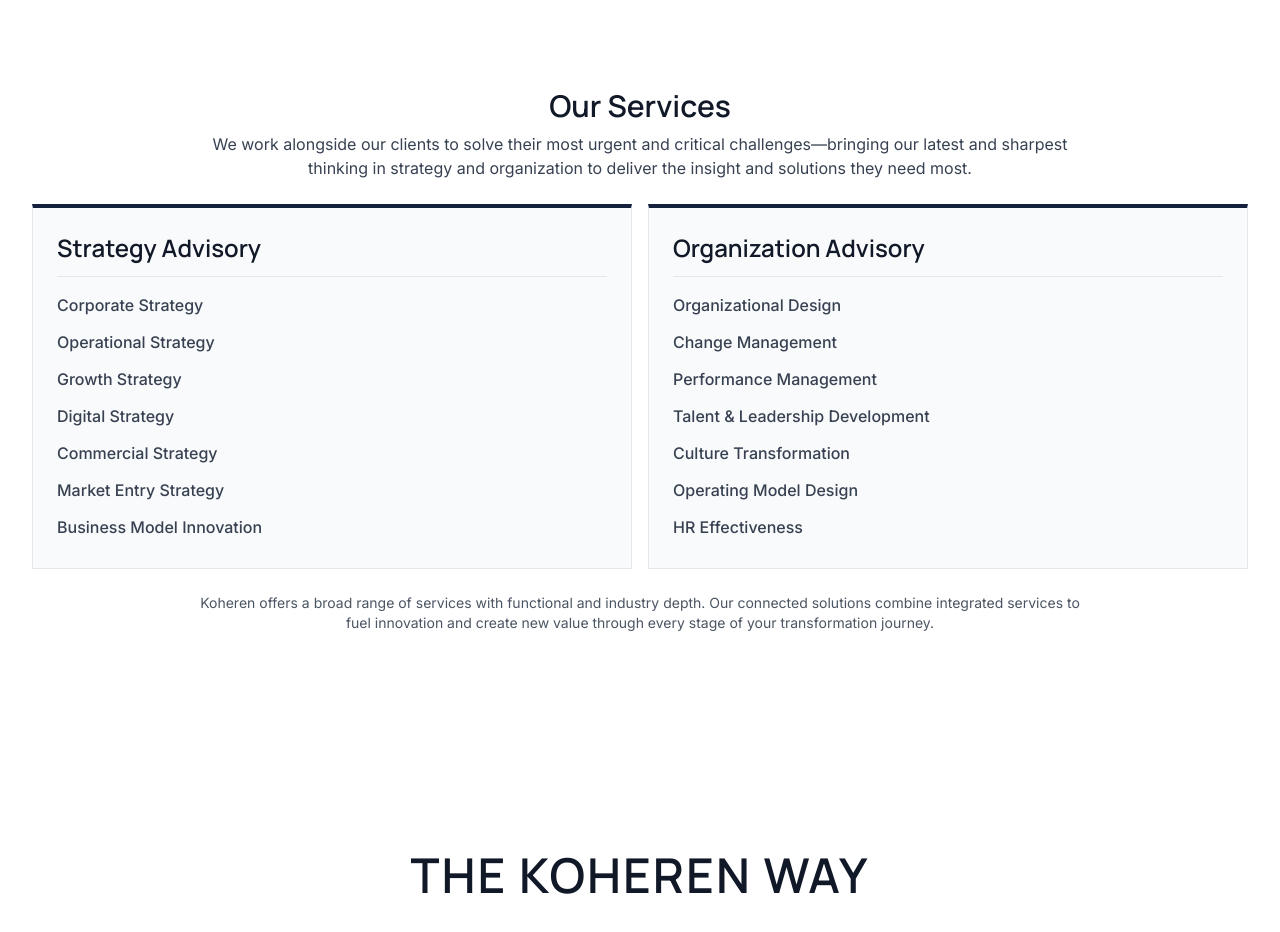
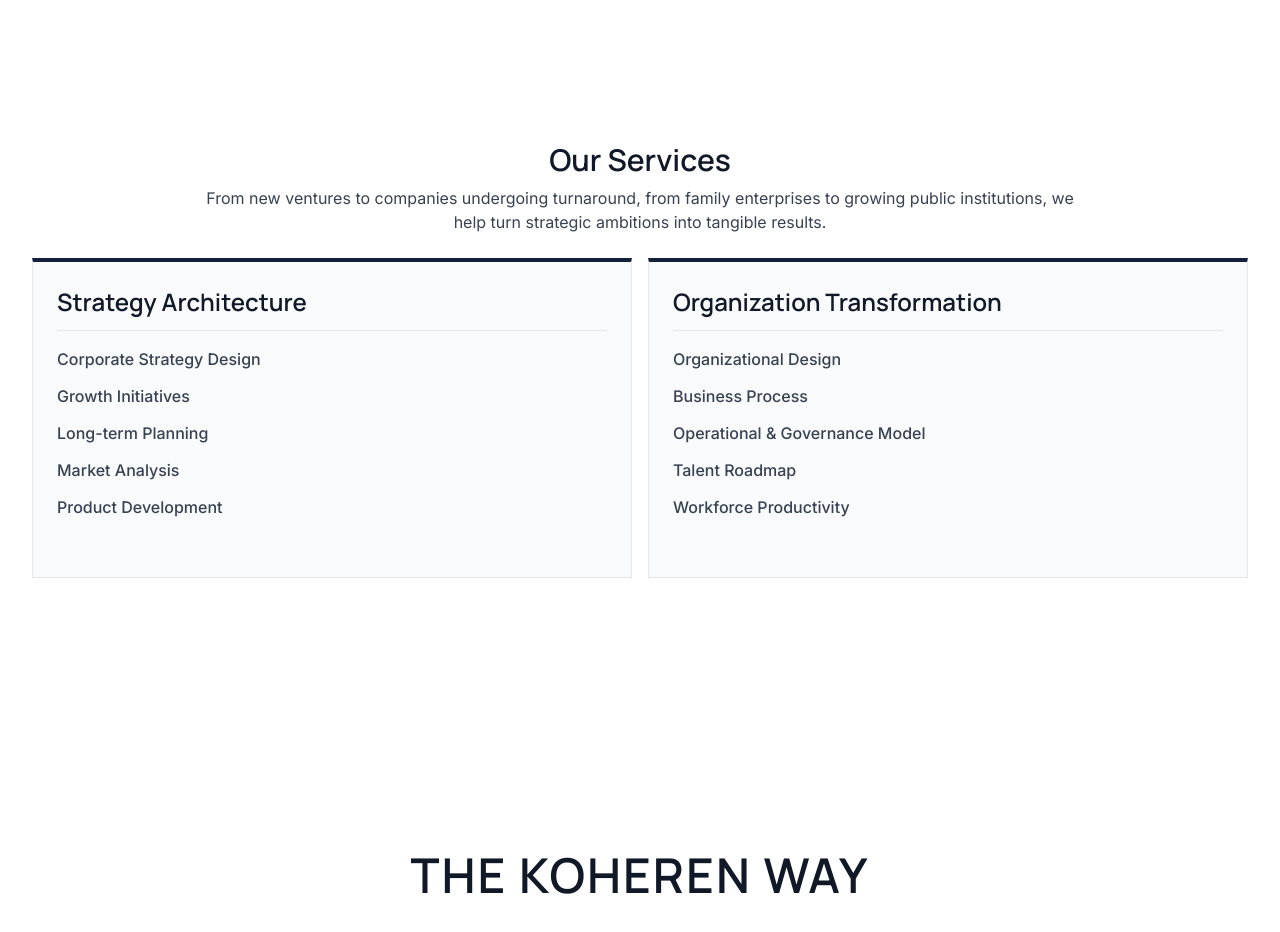
Before and after one commit to jexaprogresiteknologi/jpt-koheren-web, a plain HTML site: page index.html in a window 1280 px wide. Shown: the part 1680-2612 px from the top of the page. Drawn offline with nearby package versions, Linux system fonts and the light colour scheme; animation ran at ten frames a second.

Commit message:
update 18 nov

```diff
--- a/index.html
+++ b/index.html
@@ -74,6 +74,7 @@
         #header {
             padding: 0;
             height: 100vh;
+            min-height: -webkit-fill-available;
             display: flex;
             align-items: center;
             justify-content: center;
@@ -360,8 +361,6 @@
 
         .services-column:hover {
             transform: translateY(-5px);
-            background: rgba(17, 24, 39, 0.5) !important;
-            box-shadow: 0 20px 40px rgba(0, 0, 0, 0.3);
         }
 
         .service-link span {
@@ -736,12 +735,14 @@
             left: 0;
             width: 100%;
             height: 100%;
+            min-height: 100vh;
             overflow: hidden;
         }
 
         .header-image {
             width: 100%;
             height: 100%;
+            min-height: 100vh;
             object-fit: cover;
         }
 
@@ -751,6 +752,7 @@
             left: 0;
             width: 100%;
             height: 100%;
+            min-height: 100vh;
             background: #14213D;
             z-index: 1;
         }
@@ -904,8 +906,6 @@
         <div class="section-dot" data-section="koheren-advantage"></div>
         <div class="section-dot" data-section="footer"></div>
     </div>
-
-    <div class="scroll-progress"></div>
 
     <div class="particles" id="particles"></div>
 
@@ -952,7 +952,7 @@
     </div>
 
     <header id="header"
-        class="section relative h-screen flex items-center justify-center overflow-hidden bg-white">
+        class="section relative h-screen flex items-center justify-center overflow-hidden bg-white" style="margin-top: 0; padding-top: 0;">
         <div class="header-image-container">
             <img src="gedung.jpeg" alt="Gedung Koheren" class="header-image">
             <div class="header-overlay"></div>
@@ -963,7 +963,7 @@
                 <div class="flex-1 flex items-center">
                     <div class="text-4xl sm:text-5xl md:text-6xl lg:text-7xl text-white leading-[1.1] max-w-5xl font-display font-bold"
                         data-aos="fade-up" data-aos-delay="100">
-                        <p>A strategic partner for your ambitions.</p>
+                        <p>Solving problem is our craft.</p>
                     </div>
                 </div>
 
@@ -987,10 +987,8 @@
                 <div class="bg-white border border-gray-200 rounded-sm p-8 md:p-12 shadow-sm" data-aos="fade-up"
                     data-aos-delay="100">
                     <p class="text-base md:text-lg text-gray-700 leading-relaxed text-center max-w-3xl mx-auto">
-                        At <span class="font-semibold text-primary">Koheren Consulting</span>, we stand by our clients when
-                        they need us most—combining global insight, local understanding, and expert guidance in strategy,
-                        organization, and transactions. We are here to unlock value and support businesses in achieving
-                        their wildest dreams.
+                        At <span class="font-semibold text-primary">Koheren Consulting</span>, we enable
+                        organizational coherence by aligning strategic aspirations, operating models and structures, and the people who make them happen.
                     </p>
                 </div>
             </div>
@@ -1020,7 +1018,7 @@
                     Our Services
                 </h2>
                 <p class="text-sm md:text-base text-gray-700 max-w-4xl mx-auto leading-relaxed" data-aos="fade-up" data-aos-delay="50">
-                    We work alongside our clients to solve their most urgent and critical challenges—bringing our latest and sharpest thinking in strategy and organization to deliver the insight and solutions they need most.
+                    From new ventures to companies undergoing turnaround, from family enterprises to growing public institutions, we help turn strategic ambitions into tangible results.
                 </p>
             </div>
 
@@ -1028,55 +1026,41 @@
                 <!-- Strategy Advisory Column -->
                 <div class="services-column bg-gray-50 border border-gray-200 border-t-4 border-t-primary p-5 md:p-6" data-aos="fade-right" data-aos-delay="100">
                     <h3 class="text-xl md:text-2xl font-display font-semibold text-gray-900 mb-4 pb-3 border-b border-gray-200">
-                        Strategy Advisory
+                        Strategy Architecture
                     </h3>
                     <ul class="space-y-2">
                         <li>
                             <a href="#" class="service-link group block text-gray-700 hover:text-primary transition-all duration-300">
                                 <span class="text-sm md:text-base font-medium border-b border-transparent group-hover:border-primary pb-1 inline-block">
-                                    Corporate Strategy
+                                    Corporate Strategy Design
                                 </span>
                             </a>
                         </li>
                         <li>
                             <a href="#" class="service-link group block text-gray-700 hover:text-primary transition-all duration-300">
                                 <span class="text-sm md:text-base font-medium border-b border-transparent group-hover:border-primary pb-1 inline-block">
-                                    Operational Strategy
+                                    Growth Initiatives
                                 </span>
                             </a>
                         </li>
                         <li>
                             <a href="#" class="service-link group block text-gray-700 hover:text-primary transition-all duration-300">
                                 <span class="text-sm md:text-base font-medium border-b border-transparent group-hover:border-primary pb-1 inline-block">
-                                    Growth Strategy
+                                    Long-term Planning
                                 </span>
                             </a>
                         </li>
                         <li>
                             <a href="#" class="service-link group block text-gray-700 hover:text-primary transition-all duration-300">
                                 <span class="text-sm md:text-base font-medium border-b border-transparent group-hover:border-primary pb-1 inline-block">
-                                    Digital Strategy
+                                    Market Analysis
                                 </span>
                             </a>
                         </li>
                         <li>
                             <a href="#" class="service-link group block text-gray-700 hover:text-primary transition-all duration-300">
                                 <span class="text-sm md:text-base font-medium border-b border-transparent group-hover:border-primary pb-1 inline-block">
-                                    Commercial Strategy
-                                </span>
-                            </a>
-                        </li>
-                        <li>
-                            <a href="#" class="service-link group block text-gray-700 hover:text-primary transition-all duration-300">
-                                <span class="text-sm md:text-base font-medium border-b border-transparent group-hover:border-primary pb-1 inline-block">
-                                    Market Entry Strategy
-                                </span>
-                            </a>
-                        </li>
-                        <li>
-                            <a href="#" class="service-link group block text-gray-700 hover:text-primary transition-all duration-300">
-                                <span class="text-sm md:text-base font-medium border-b border-transparent group-hover:border-primary pb-1 inline-block">
-                                    Business Model Innovation
+                                    Product Development
                                 </span>
                             </a>
                         </li>
@@ -1086,7 +1070,7 @@
                 <!-- Organization Advisory Column -->
                 <div class="services-column bg-gray-50 border border-gray-200 border-t-4 border-t-primary p-5 md:p-6" data-aos="fade-left" data-aos-delay="200">
                     <h3 class="text-xl md:text-2xl font-display font-semibold text-gray-900 mb-4 pb-3 border-b border-gray-200">
-                        Organization Advisory
+                        Organization Transformation
                     </h3>
                     <ul class="space-y-2">
                         <li>
@@ -1099,53 +1083,33 @@
                         <li>
                             <a href="#" class="service-link group block text-gray-700 hover:text-primary transition-all duration-300">
                                 <span class="text-sm md:text-base font-medium border-b border-transparent group-hover:border-primary pb-1 inline-block">
-                                    Change Management
+                                    Business Process
                                 </span>
                             </a>
                         </li>
                         <li>
                             <a href="#" class="service-link group block text-gray-700 hover:text-primary transition-all duration-300">
                                 <span class="text-sm md:text-base font-medium border-b border-transparent group-hover:border-primary pb-1 inline-block">
-                                    Performance Management
+                                    Operational & Governance Model
                                 </span>
                             </a>
                         </li>
                         <li>
                             <a href="#" class="service-link group block text-gray-700 hover:text-primary transition-all duration-300">
                                 <span class="text-sm md:text-base font-medium border-b border-transparent group-hover:border-primary pb-1 inline-block">
-                                    Talent & Leadership Development
+                                    Talent Roadmap
                                 </span>
                             </a>
                         </li>
                         <li>
                             <a href="#" class="service-link group block text-gray-700 hover:text-primary transition-all duration-300">
                                 <span class="text-sm md:text-base font-medium border-b border-transparent group-hover:border-primary pb-1 inline-block">
-                                    Culture Transformation
-                                </span>
-                            </a>
-                        </li>
-                        <li>
-                            <a href="#" class="service-link group block text-gray-700 hover:text-primary transition-all duration-300">
-                                <span class="text-sm md:text-base font-medium border-b border-transparent group-hover:border-primary pb-1 inline-block">
-                                    Operating Model Design
-                                </span>
-                            </a>
-                        </li>
-                        <li>
-                            <a href="#" class="service-link group block text-gray-700 hover:text-primary transition-all duration-300">
-                                <span class="text-sm md:text-base font-medium border-b border-transparent group-hover:border-primary pb-1 inline-block">
-                                    HR Effectiveness
+                                    Workforce Productivity
                                 </span>
                             </a>
                         </li>
                     </ul>
                 </div>
-            </div>
-
-            <div class="text-center mt-6" data-aos="fade-up" data-aos-delay="300">
-                <p class="text-gray-600 text-xs md:text-sm max-w-4xl mx-auto leading-relaxed">
-                    Koheren offers a broad range of services with functional and industry depth. Our connected solutions combine integrated services to fuel innovation and create new value through every stage of your transformation journey.
-                </p>
             </div>
         </div>
     </section>
@@ -1225,15 +1189,15 @@
         <div class="w-full px-8 sm:px-12 lg:px-16">
             <!-- CTA Section -->
             <div class="text-center py-20 mb-16 pb-16 border-b border-white/10">
-                <h3 class="text-2xl md:text-3xl lg:text-4xl font-display font-semibold text-white mb-6">Ready to Transform Your Business?</h3>
+                <h3 class="text-2xl md:text-3xl lg:text-4xl font-display font-semibold text-white mb-6">Ready to strengthen your strategy and organization?</h3>
                 <p class="text-white/80 text-base md:text-lg mb-10 max-w-3xl mx-auto">
-                    Get a free diagnosis to identify your most urgent business challenges.
+                    Let’s discuss how Koheren Consulting can support your next phase of growth.
                 </p>
                 <div class="flex flex-col sm:flex-row gap-4 justify-center items-center">
                     <a href="https://wa.me/6287853668658" target="_blank"
                         class="bg-white hover:bg-gray-100 text-primary px-8 py-3.5 rounded-sm font-medium transition-all duration-300 text-base">
                         <i class="fab fa-whatsapp mr-2"></i>
-                        Book Free Diagnosis
+                        Book a Consultation Now
                     </a>
                 </div>
             </div>
@@ -1444,11 +1408,6 @@
                     element.style.transform = `translateY(${speed}px)`;
                 });
 
-                const scrollProgress = document.querySelector('.scroll-progress');
-                const totalHeight = document.body.scrollHeight - window.innerHeight;
-                const progress = (scrollTop / totalHeight) * 100;
-                scrollProgress.style.width = `${progress}%`;
-
                 if (scrollTop > 300) {
                     backToTopBtn.classList.remove('opacity-0');
                     backToTopBtn.classList.add('opacity-100');
```
